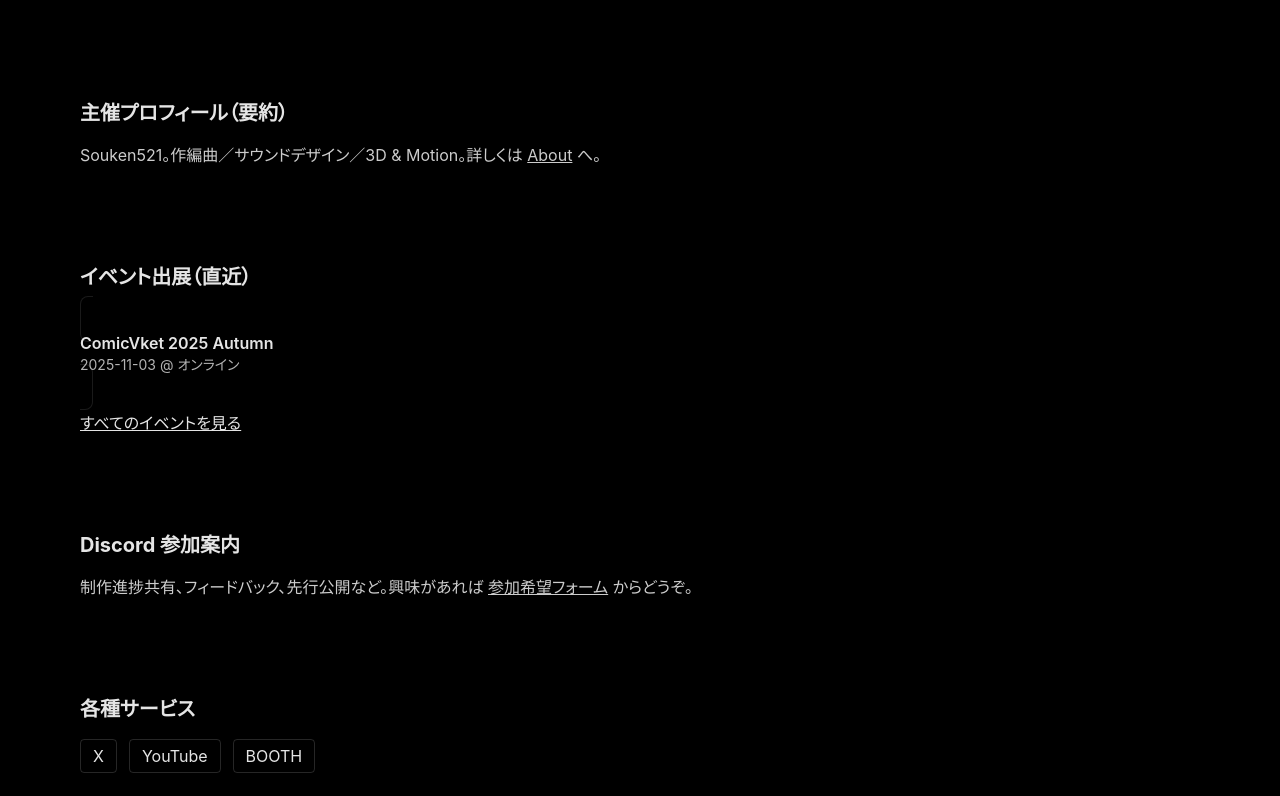
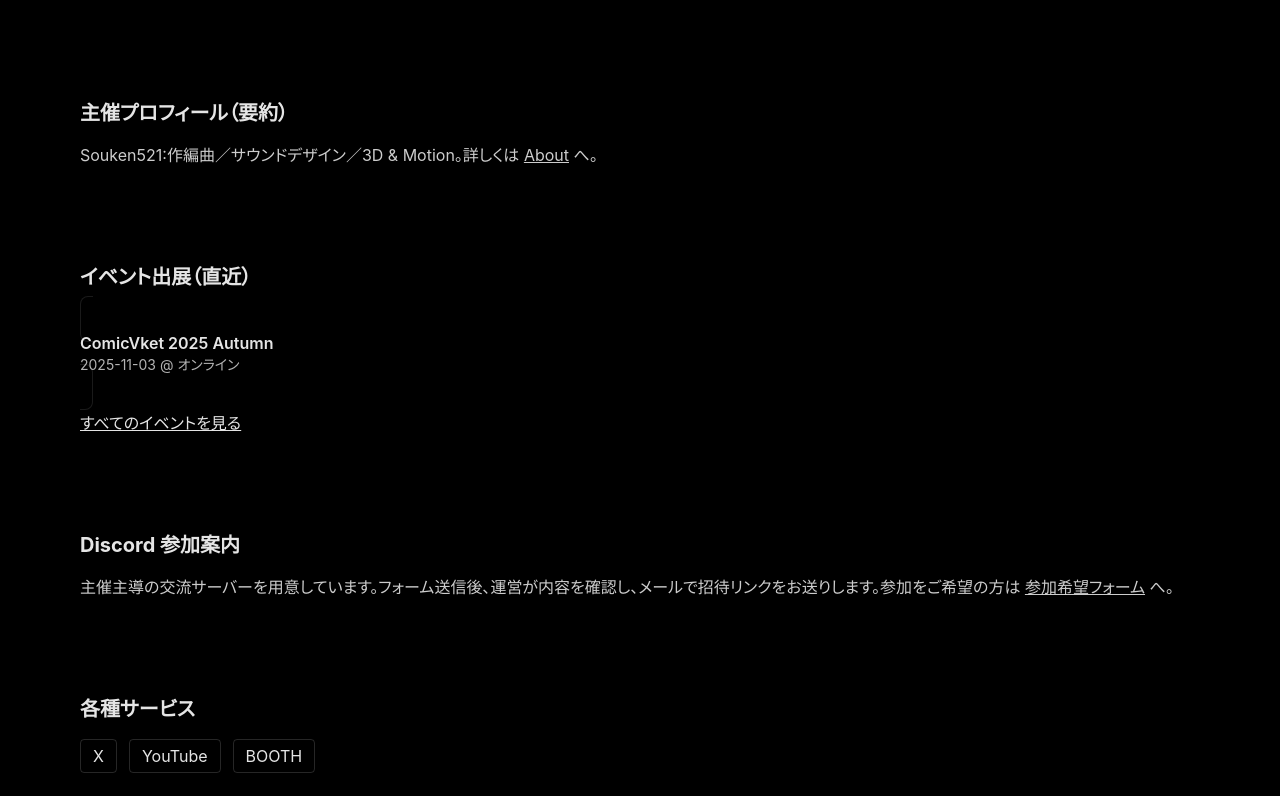
Before and after one commit to SoukenProg/DBR_Website, a Next.js app: page / in a window 1280 px wide. Shown: the part 612-1408 px from the top of the page. Built offline with nearby package versions, Linux system fonts and the light colour scheme.

Commit message:
Change Header And Footer

```diff
--- a/src/app/page.tsx
+++ b/src/app/page.tsx
@@ -12,17 +12,17 @@ export default async function HomePage() {
             className="text-white/80">System D.B.R. は、音楽ゲームに合うダンスミュージックとビジュアルを制作するサークルです。ダーク基調に赤・青・緑のグロー、Dual
             Bladesモチーフを軸に展開します。</p></section>
         <section className="container py-12"><h2 className="text-xl font-bold mb-4">主催プロフィール（要約）</h2><p
-            className="text-white/80">Souken521。作編曲／サウンドデザイン／3D & Motion。詳しくは <Link href="/about"
+            className="text-white/80">Souken521:作編曲／サウンドデザイン／3D & Motion。詳しくは <Link href="/about"
                                                                                                    className="underline">About</Link> へ。
         </p></section>
         <section className="container py-12"><h2 className="text-xl font-bold mb-4">イベント出展（直近）</h2>{upcoming ?
             <EventCard event={upcoming}/> : <div className="text-white/60">現在予定はありません。</div>}
             <div className="mt-3"><Link className="underline" href="/events">すべてのイベントを見る</Link></div>
         </section>
-        <section className="container py-12"><h2 className="text-xl font-bold mb-4">Discord 参加案内</h2><p
-            className="text-white/80">制作進捗共有、フィードバック、先行公開など。興味があれば <Link href="/discord"
-                                                                                                  className="underline">参加希望フォーム</Link> からどうぞ。
-        </p></section>
+        <section className="container py-12">
+            <h2 className="text-xl font-bold mb-4">Discord 参加案内</h2>
+            <p className="text-white/80">主催主導の交流サーバーを用意しています。フォーム送信後、運営が内容を確認し、メールで招待リンクをお送りします。参加をご希望の方は <Link href="/discord" className="underline">参加希望フォーム</Link> へ。</p>
+        </section>
         <section className="container py-12"><h2 className="text-xl font-bold mb-4">各種サービス</h2><SocialLinks
             items={links}/></section>
     </div>)
--- a/src/components/Footer.tsx
+++ b/src/components/Footer.tsx
@@ -6,7 +6,7 @@ export function Footer() {
             className="text-sm">© {new Date().getFullYear()} System D.B.R.</p>
             <div className="flex gap-4 text-sm">
                 <Link href="/privacy">プライバシー</Link><a href="https://x.com/souken521" target="_blank" rel="noreferrer">X</a>
-                <Link href="https://www.youtube.com" target="_blank" rel="noreferrer">YouTube</Link>
+                <Link href="https://www.youtube.com/@souken_DBR" target="_blank" rel="noreferrer">YouTube</Link>
                 <Link href="https://systemdbr.booth.pm" target="_blank" rel="noreferrer">BOOTH</Link>
             </div>
         </div>
--- a/src/components/Header.tsx
+++ b/src/components/Header.tsx
@@ -1,13 +1,17 @@
 "use client";
 import Link from "next/link";
+import type { Route } from "next";
 import {useState} from "react";
 
 export function Header() {
     const [open, setOpen] = useState(false);
-    const nav = [{href: "/works", label: "Works"}, {href: "/events", label: "Events"}, {
-        href: "/about",
-        label: "About"
-    }, {href: "/discord", label: "Discord"}, {href: "/links", label: "Links"}];
+    const nav = [
+        { href: "/works", label: "Works" },
+        { href: "/events", label: "Events" },
+        { href: "/about", label: "About" },
+        { href: "/discord", label: "Discord" },
+        { href: "/links", label: "Links" },
+    ] as const satisfies ReadonlyArray<{ href: Route; label: string }>;
     return (<header className="sticky top-0 z-50 backdrop-blur bg-black/60 border-b border-white/10">
         <div className="container h-14 flex items-center justify-between"><Link href="/"
                                                                                 className="font-bold tracking-wider">System
```
Also changed, not shown: tsconfig.json (line endings or trailing spaces).
